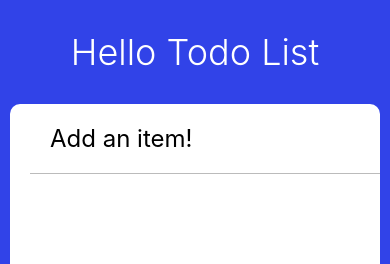
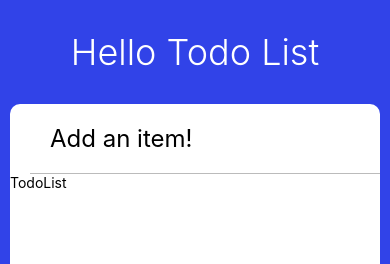
Before and after one commit to Leemainsw/ReactNativeTodos, a React Native app in the folder ReactNativeTodos/: screen / in a window 390 px wide. Shown: the top 264 px of the page. Built offline with nearby package versions, Linux system fonts and the light colour scheme.

Commit message:
Scroll View 추가하기

```diff
--- a/ReactNativeTodos/App.js
+++ b/ReactNativeTodos/App.js
@@ -1,5 +1,5 @@
 import React from 'react';
-import {SafeAreaView, StyleSheet, TextInput, View, Text} from 'react-native';
+import {SafeAreaView, StyleSheet, TextInput, View, Text, ScrollView} from 'react-native';
 
 const App = () => {
   return (
@@ -7,6 +7,9 @@ const App = () => {
       <Text style={styles.appTitle}>Hello Todo List</Text>
       <View style={styles.card}>
         <TextInput style={styles.input} placeholder="Add an item!" />
+        <ScrollView>
+          <Text>TodoList</Text>
+        </ScrollView>
       </View>
     </SafeAreaView>
   );
@@ -40,7 +43,7 @@ const styles = StyleSheet.create({
     borderBottomWidth: 1,
     fontSize: 24,
     marginLeft: 20,
-  }
+  },
 });
 
 export default App;
```
